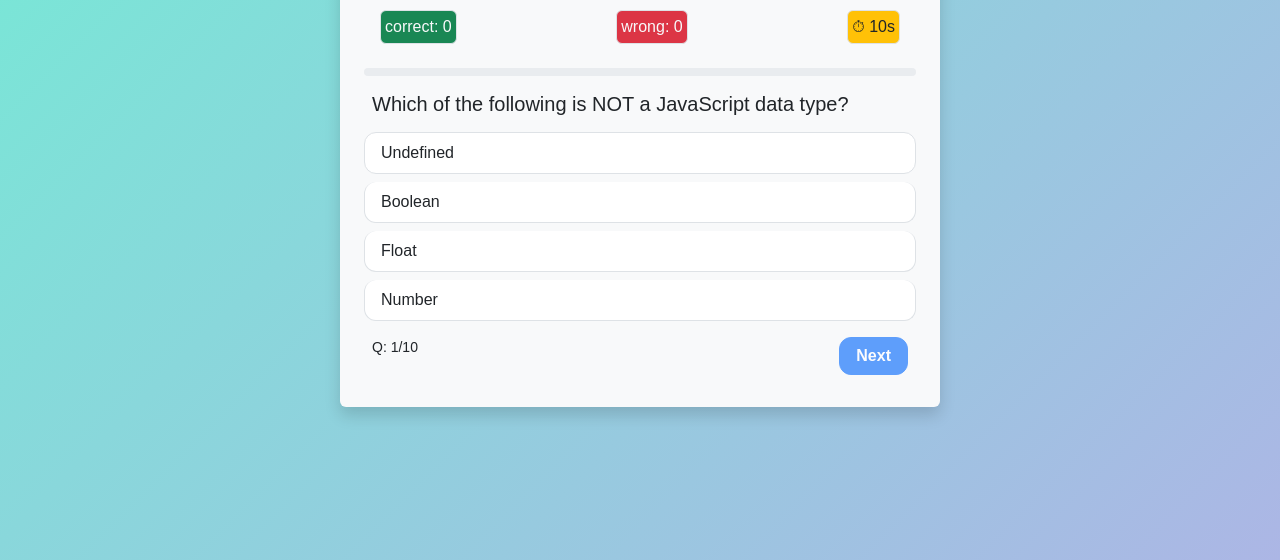
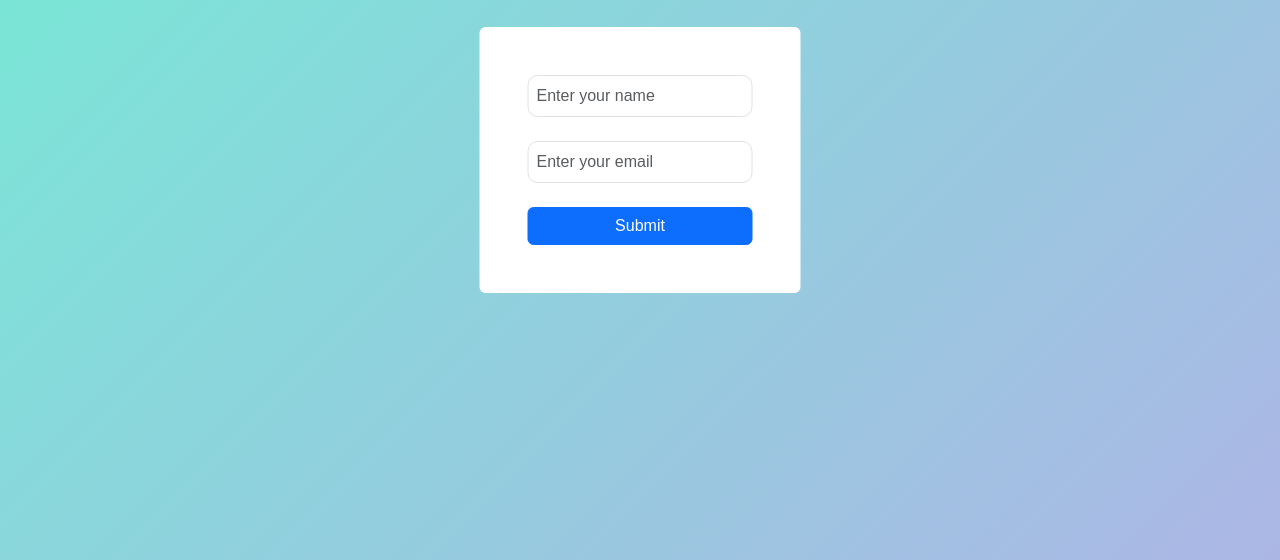
Before and after one commit to parwateshivam/quiz-app, a plain HTML site: page index.html in a window 1280 px wide. Shown: the part 240-800 px from the top of the page. Drawn offline with nearby package versions, Linux system fonts and the light colour scheme.

Commit message:
some changes

```diff
--- a/index.html
+++ b/index.html
@@ -12,10 +12,21 @@
 </head>
 
 <body>
+
   <div class="container-fluid">
     <div class="container d-flex justify-content-center align-items-center min-vh-100">
-      <div class="card shadow p-4 w-100 rounded bg-light" style="max-width: 600px;">
+      <!--form container-->
+      <div id="form-container" class="form-container card p-5">
+        <form id="user-form">
+          <input id="name" class="form-control mb-2" type="text" placeholder="Enter your name" required>
+          <input id="email" class="form-control mb-2" type="email" placeholder="Enter your email" required>
+          <button id="form-submit-btn" type="submit" class="btn btn-primary">Submit</button>
+        </form>
+      </div>
+      <!--form container end-->
 
+      <!--quiz container-->
+      <div id="quiz-container" class="card shadow p-4 w-100 rounded bg-light" style="max-width: 600px;">
         <!-- Header -->
         <h2 class="text-center mb-2 fs-1">🧠 Quiz Game</h2>
 
@@ -45,9 +56,10 @@
             <button id="nextBtn" class="btn btn-primary">Next</button>
             <button id="restartBtn" class="btn btn-success d-none">Restart</button>
           </div>
-
         </div>
       </div>
+      <!--quiz container end-->
+
     </div>
   </div>
   <!-- Script -->
--- a/script.js
+++ b/script.js
@@ -73,14 +73,23 @@ const quizData = [
 ];
 
 // HTML ELEMENTS
+const formContainer = document.getElementById("form-container");
+const form = document.getElementById("user-form");
+const quizContainer = document.getElementById("quiz-container");
+
 const correctBox = document.getElementById("correct");
 const wrongBox = document.getElementById("wrong");
 const timerBox = document.getElementById("timer");
+
 const progressBar = document.getElementById("progressBar");
+
 const questionBox = document.getElementById("questionBox");
+
 const optionsBox = document.getElementById("optionsBox");
+
 const totalBox = document.getElementById("total");
 const qNumberBox = document.getElementById("qNumber");
+
 const nextBtn = document.getElementById("nextBtn");
 const restartBtn = document.getElementById("restartBtn");
 
@@ -208,5 +217,16 @@ restartBtn.addEventListener("click", () => {
   showQuestion();
 });
 
-// Start Quiz
-showQuestion();
+form.addEventListener("submit", handleSubmit);
+
+function handleSubmit(event) {
+  event.preventDefault();
+  if (!form.checkValidity()) {
+    form.reportValidity();
+    return;
+  }
+  formContainer.style.display = "none";
+  quizContainer.style.display = "block";
+  // start quiz
+  showQuestion();
+}
--- a/style.css
+++ b/style.css
@@ -1,12 +1,39 @@
 /* General body styling */
 body {
   background: linear-gradient(135deg, #74ebd5, #ACB6E5);
-  font-family:sans-serif;
+  font-family: sans-serif;
+}
+
+.form-container {
+  position: absolute;
+  top: 50%;
+  left: 50%;
+  transform: translate(-50%, -50%);
+  z-index: 1;
+}
+
+.form-container form {
+  display: flex;
+  flex-direction: column;
+  gap: 1rem;
+}
+
+.form-container form input {
+  padding: .5rem;
+  border-radius: 10px;
 }
 
 /* card styling */
-.card{
+.card {
   border: none;
+}
+
+#quiz-container {
+  display: none;
+}
+
+.show{
+  display: block;
 }
 
 /* Question text */
```
